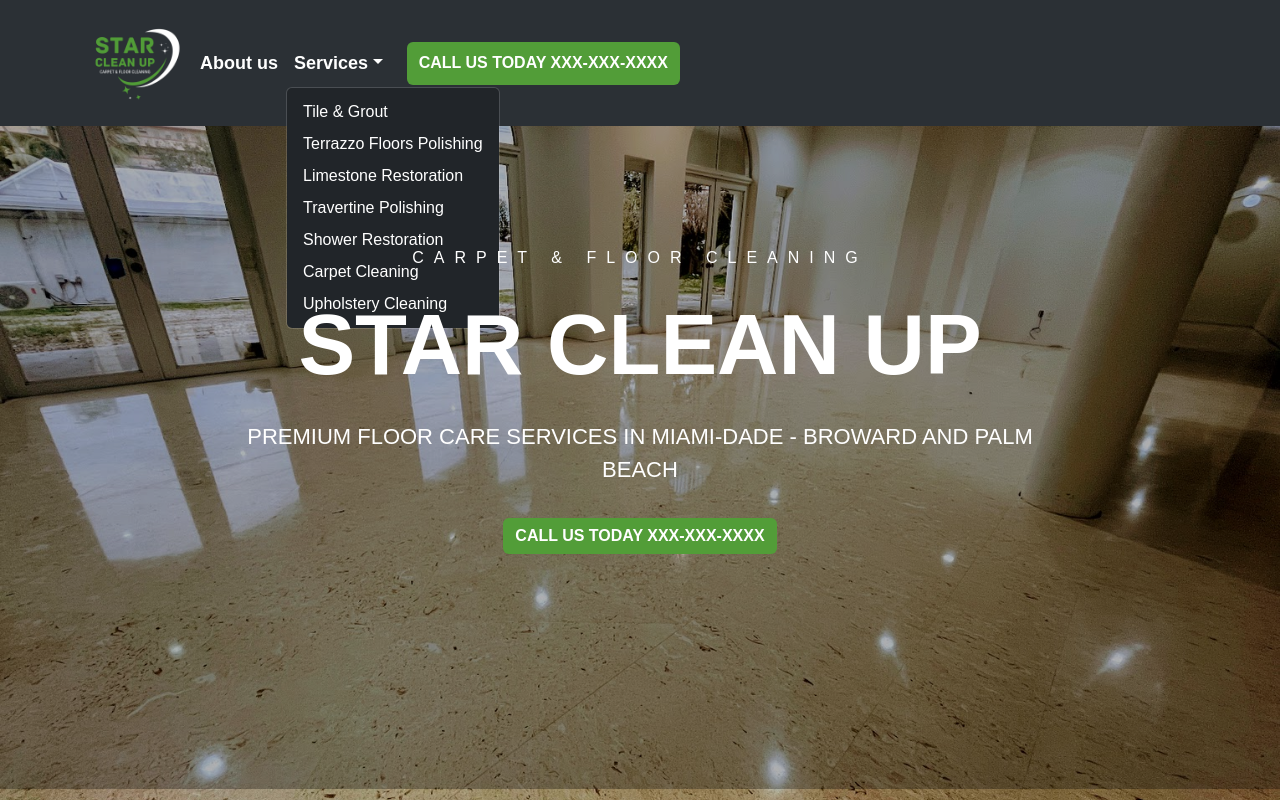
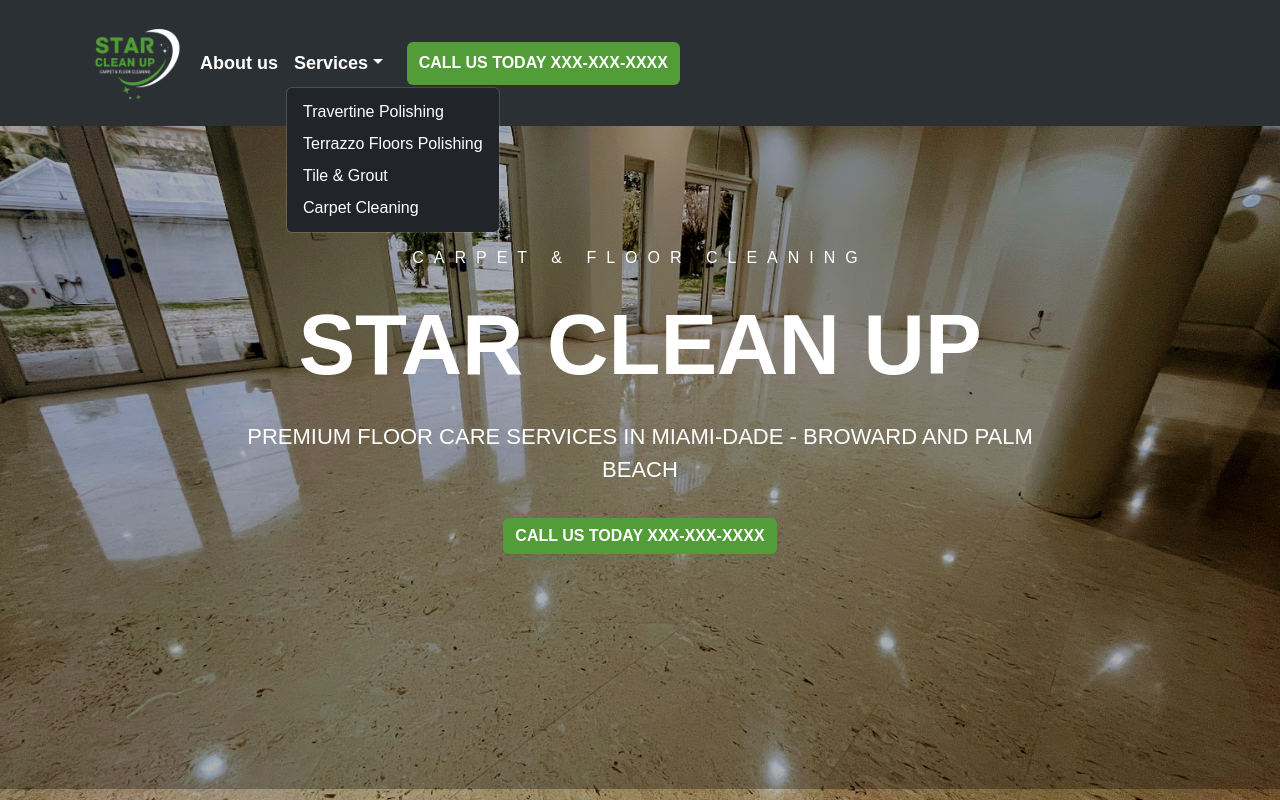
Before and after one commit to DBulacio/starcleanup_landing, a React (Create React App) app: page / in a window 1280 px wide. Both pictures are taken after a click on the button "Services". Shown: the top 800 px of the page. Built offline with nearby package versions, Linux system fonts and the light colour scheme.

Commit message:
minor change to header

```diff
--- a/src/components/Header.js
+++ b/src/components/Header.js
@@ -16,15 +16,10 @@
           <Nav className="me-auto">
             <Nav.Link className='nav-link' href="">About us</Nav.Link>
             <NavDropdown title="Services" id="basic-nav-dropdown">
+              <NavDropdown.Item className='nav-item' href="">Travertine Polishing</NavDropdown.Item>
+              <NavDropdown.Item className='nav-item' href="">Terrazzo Floors Polishing</NavDropdown.Item>
               <NavDropdown.Item className='nav-item' href="">Tile & Grout</NavDropdown.Item>
-              <NavDropdown.Item className='nav-item' href="">
-                Terrazzo Floors Polishing
-              </NavDropdown.Item>
-              <NavDropdown.Item className='nav-item' href="">Limestone Restoration</NavDropdown.Item>
-              <NavDropdown.Item className='nav-item' href="">Travertine Polishing</NavDropdown.Item>
-              <NavDropdown.Item className='nav-item' href="">Shower Restoration</NavDropdown.Item>
               <NavDropdown.Item className='nav-item' href="">Carpet Cleaning</NavDropdown.Item>
-              <NavDropdown.Item className='nav-item' href="">Upholstery Cleaning</NavDropdown.Item>
             </NavDropdown>
             <Button className='main-button'>CALL US TODAY XXX-XXX-XXXX</Button>
           </Nav>
```
